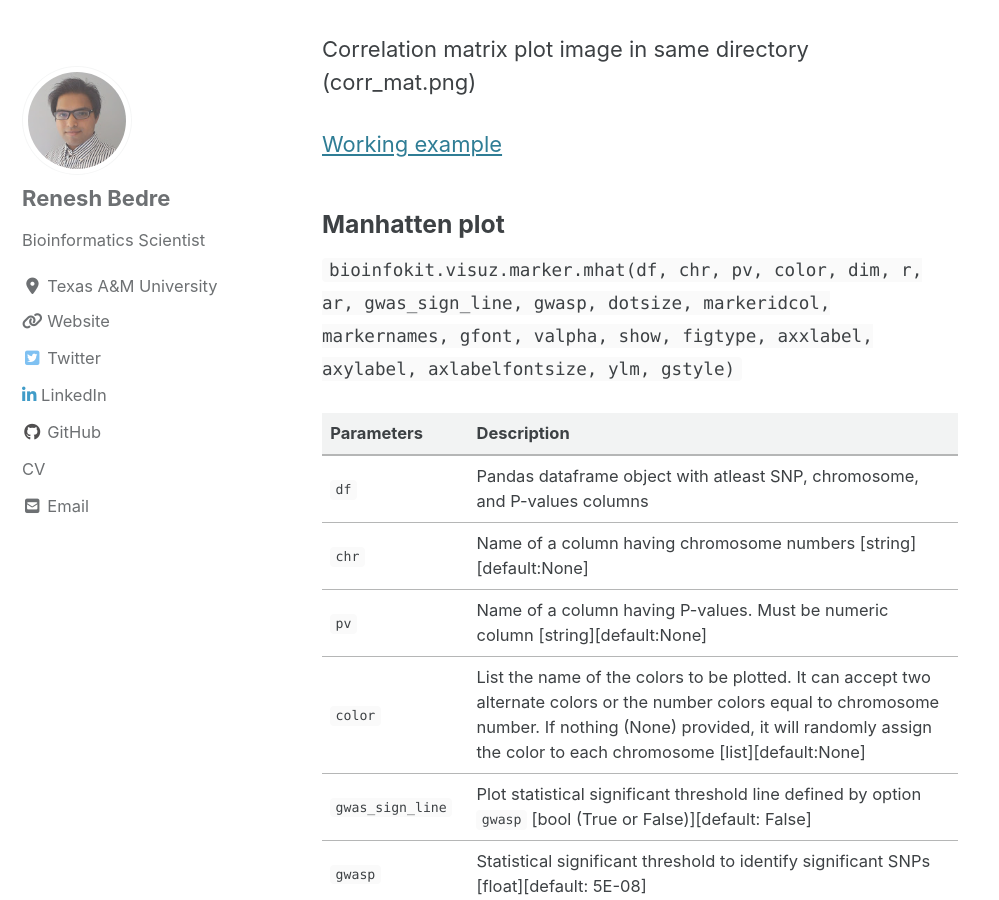
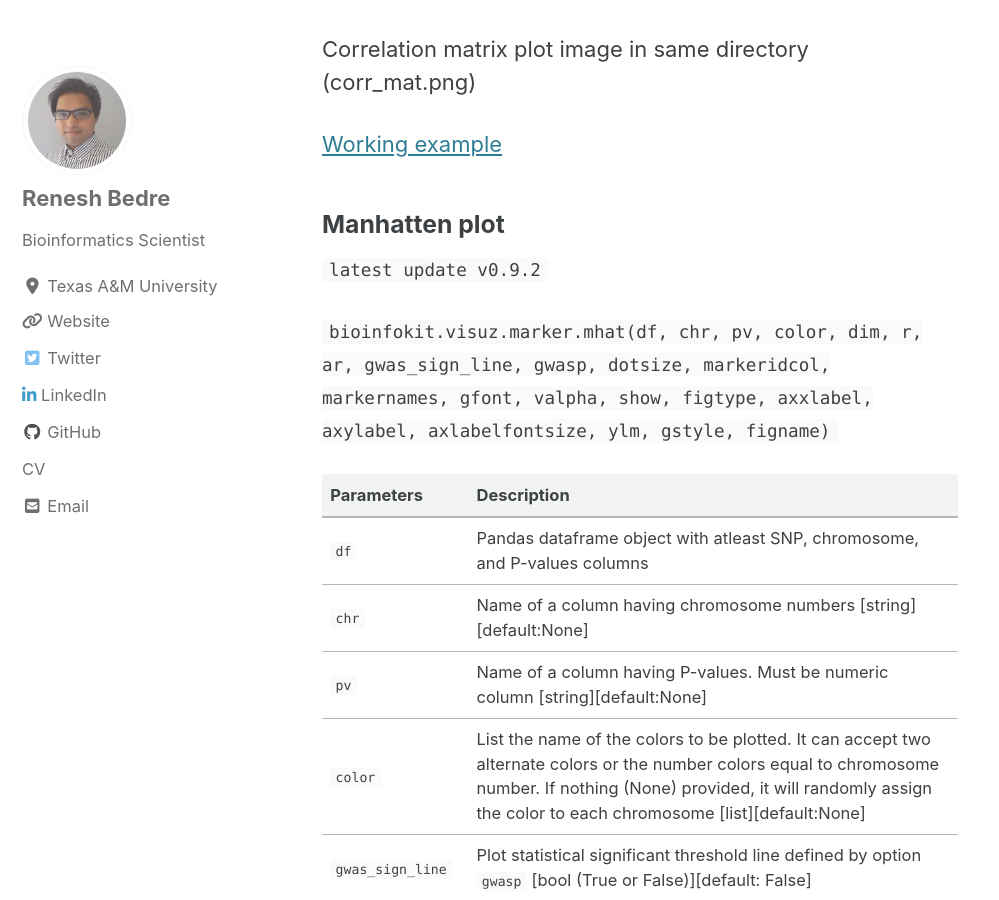
Before and after one commit to reneshbedre/reneshbedre.github.io, a Jekyll site: the page built from _posts/2020-03-11-howtoinstall.md, in a window 1280 px wide and 900 px high, scrolled down 11717 px. Shown: the whole window, without its empty margins (0-999 px from the left). Built offline with Jekyll 4.4.1, drawn with Linux system fonts in a browser that asks for light colours; cached includes are drawn as plain includes; nearby versions of some CDN libraries; a style sheet for code colours, icons or effects is not loaded; some of the changed text lies outside the part shown.

Commit message:
manhatten plot updated

```diff
--- a/_posts/2020-03-11-howtoinstall.md
+++ b/_posts/2020-03-11-howtoinstall.md
@@ -267,8 +267,10 @@ Correlation matrix plot image in same directory (corr_mat.png)
 
 ### Manhatten plot
 
+`latest update v0.9.2`
+
 `bioinfokit.visuz.marker.mhat(df, chr, pv, color, dim, r, ar, gwas_sign_line, gwasp, dotsize, markeridcol, markernames,
-    gfont, valpha, show, figtype, axxlabel, axylabel, axlabelfontsize, ylm, gstyle)`
+    gfont, valpha, show, figtype, axxlabel, axylabel, axlabelfontsize, ylm, gstyle, figname)`
 
 Parameters | Description
 ------------ | -------------
@@ -293,7 +295,7 @@ Parameters | Description
 `axlabelfontsize` | Font size for axis labels [float][default: 9]
 `ylm` | Range of ticks to plot on Y-axis [float tuple (bottom, top, interval)][default: None]
 `gstyle` | Style of the text for markernames. 1 for default text and 2 for box text [int][default: 1]
-
+`figname` | name of figure [string][default:"manhatten"]
 
 Returns:
 
```
Also changed, not shown: _posts/2020-02-17-manhat.md (+4 -2 lines).
